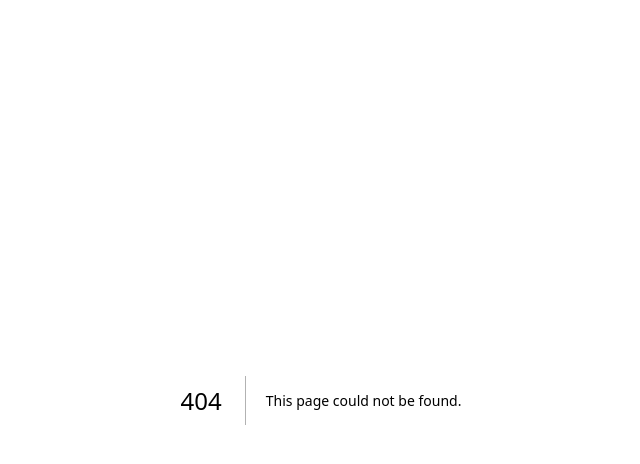
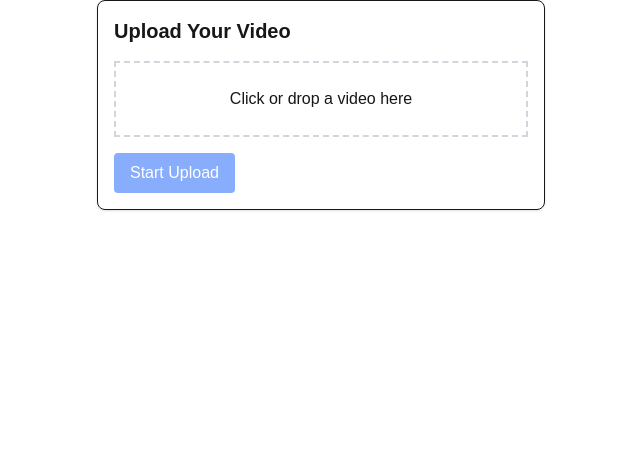
Before and after one commit to AnshBalar429/HLSMultiBitrate, a Next.js app in the folder frontend/: page /upload in a window 1280 px wide. Before the commit this address had no page. Shown: the top 464 px of the page, without its empty margins (319-959 px from the left). Built offline with nearby package versions, Linux system fonts and the light colour scheme.

Commit message:
Add upload client

```diff
--- /dev/null
+++ b/frontend/app/upload/page.tsx
@@ -0,0 +1,132 @@
+"use client";
+
+import { useState, useRef, useEffect } from "react";
+
+type SasResponse = {
+  uploadUrl: string;
+  blobName: string;
+};
+
+export default function VideoUpload() {
+  const [file, setFile] = useState<File | null>(null);
+  const [progress, setProgress] = useState<number>(0);
+  const [thumbnail, setThumbnail] = useState<string | null>(null);
+  const [uploading, setUploading] = useState(false);
+  const [error, setError] = useState<string | null>(null);
+  const videoRef = useRef<HTMLVideoElement>(null);
+  const canvasRef = useRef<HTMLCanvasElement>(null);
+
+  // Generate thumbnail once file is set
+  useEffect(() => {
+    if (!file) return;
+    const url = URL.createObjectURL(file);
+    const video = document.createElement("video");
+    video.src = url;
+    video.currentTime = 1; // seek 1s in
+    video.onloadeddata = () => {
+      const canvas = document.createElement("canvas");
+      canvas.width = video.videoWidth;
+      canvas.height = video.videoHeight;
+      const ctx = canvas.getContext("2d");
+      if (ctx) ctx.drawImage(video, 0, 0);
+      setThumbnail(canvas.toDataURL("image/png"));
+      URL.revokeObjectURL(url);
+    };
+  }, [file]);
+
+  const handleFile = (f: FileList | null) => {
+    if (f && f[0]) setFile(f[0]);
+  };
+
+  const upload = async () => {
+    if (!file) return;
+    setUploading(true);
+    setError(null);
+
+    try {
+      // 1. Get SAS URL
+      const res = await fetch("/api/get-upload-sas");
+      if (!res.ok) throw new Error("Failed to get SAS");
+      const { uploadUrl }: SasResponse = await res.json();
+
+      // 2. PUT via XHR to track progress
+      await new Promise<void>((resolve, reject) => {
+        const xhr = new XMLHttpRequest();
+        xhr.open("PUT", uploadUrl, true);
+        xhr.upload.onprogress = (e) => {
+          if (e.lengthComputable) {
+            const pct = Math.round((e.loaded / e.total) * 100);
+            setProgress(pct);
+          }
+        };
+        xhr.onload = () => {
+          if (xhr.status >= 200 && xhr.status < 300) resolve();
+          else reject(new Error(`Upload failed: ${xhr.status}`));
+        };
+        xhr.onerror = () => reject(new Error("Network error"));
+        xhr.setRequestHeader("x-ms-blob-type", "BlockBlob");
+        xhr.send(file);
+      });
+
+      setProgress(100);
+      // Optionally notify parent or UI that processing has started…
+    } catch (err: any) {
+      console.error(err);
+      setError(err.message || "Upload error");
+    } finally {
+      setUploading(false);
+    }
+  };
+
+  return (
+    <div className="p-4 max-w-md mx-auto space-y-4 border rounded-lg shadow">
+      <h2 className="text-xl font-semibold">Upload Your Video</h2>
+
+      {/* Dropzone / File Input */}
+      <div
+        onDrop={(e) => {
+          e.preventDefault();
+          handleFile(e.dataTransfer.files);
+        }}
+        onDragOver={(e) => e.preventDefault()}
+        className="border-2 border-dashed border-gray-300 p-6 text-center cursor-pointer"
+        onClick={() => document.getElementById("file-input")?.click()}
+      >
+        {file ? (
+          <p>{file.name} ({(file.size / 1e6).toFixed(2)} MB)</p>
+        ) : (
+          <p>Click or drop a video here</p>
+        )}
+        <input
+          id="file-input"
+          type="file"
+          accept="video/*"
+          className="hidden"
+          onChange={(e) => handleFile(e.target.files)}
+        />
+      </div>
+
+
+
+      {/* Upload Button & Progress */}
+      <button
+        onClick={upload}
+        disabled={!file || uploading}
+        className="px-4 py-2 bg-blue-600 text-white rounded disabled:opacity-50"
+      >
+        {uploading ? "Uploading…" : "Start Upload"}
+      </button>
+
+      {uploading && (
+        <div className="w-full bg-gray-200 rounded h-4 overflow-hidden">
+          <div
+            className="h-full bg-blue-500 transition-width"
+            style={{ width: `${progress}%` }}
+          />
+        </div>
+      )}
+
+      {error && <p className="text-sm text-red-600">Error: {error}</p>}
+    </div>
+  );
+}
```
